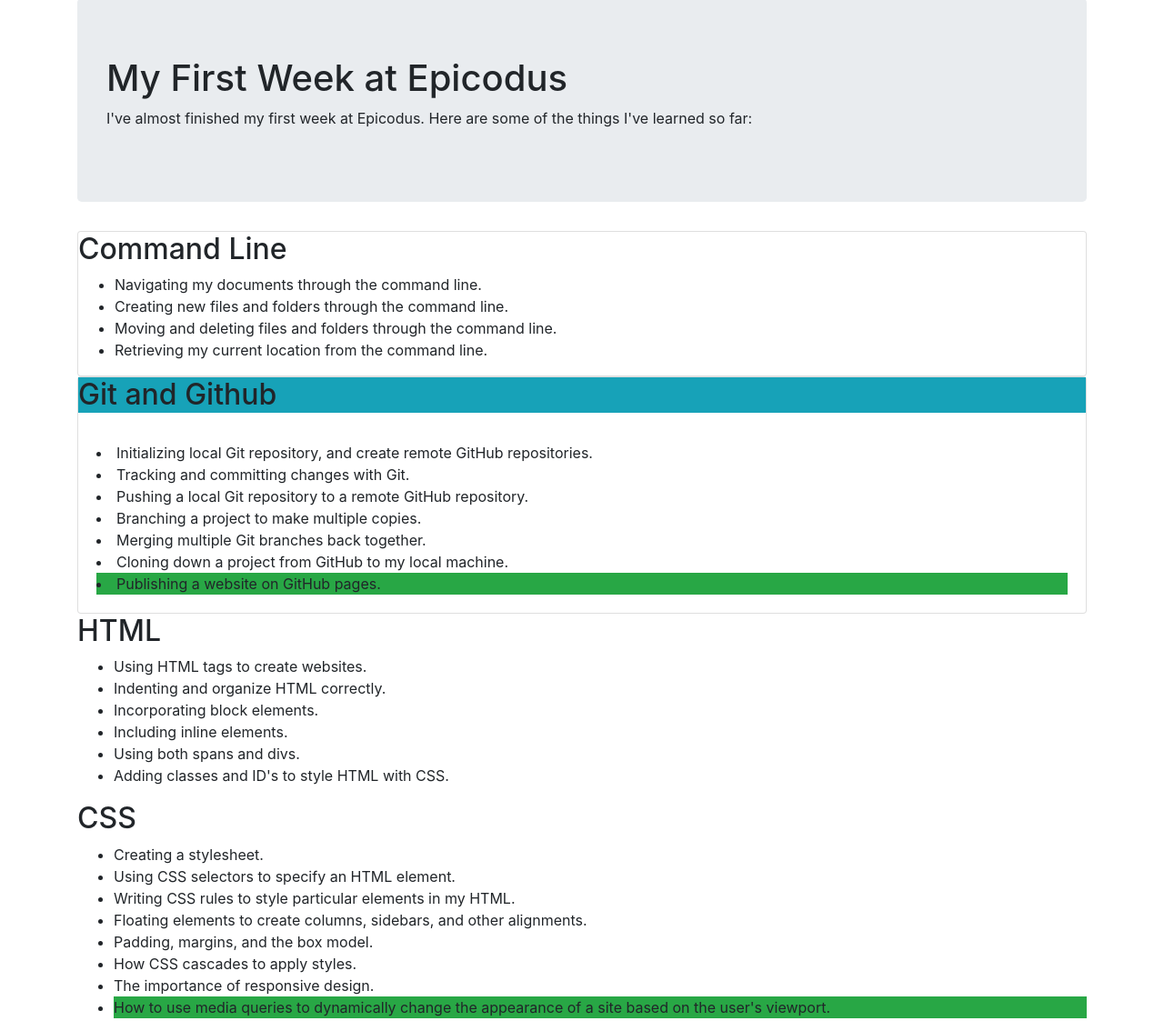
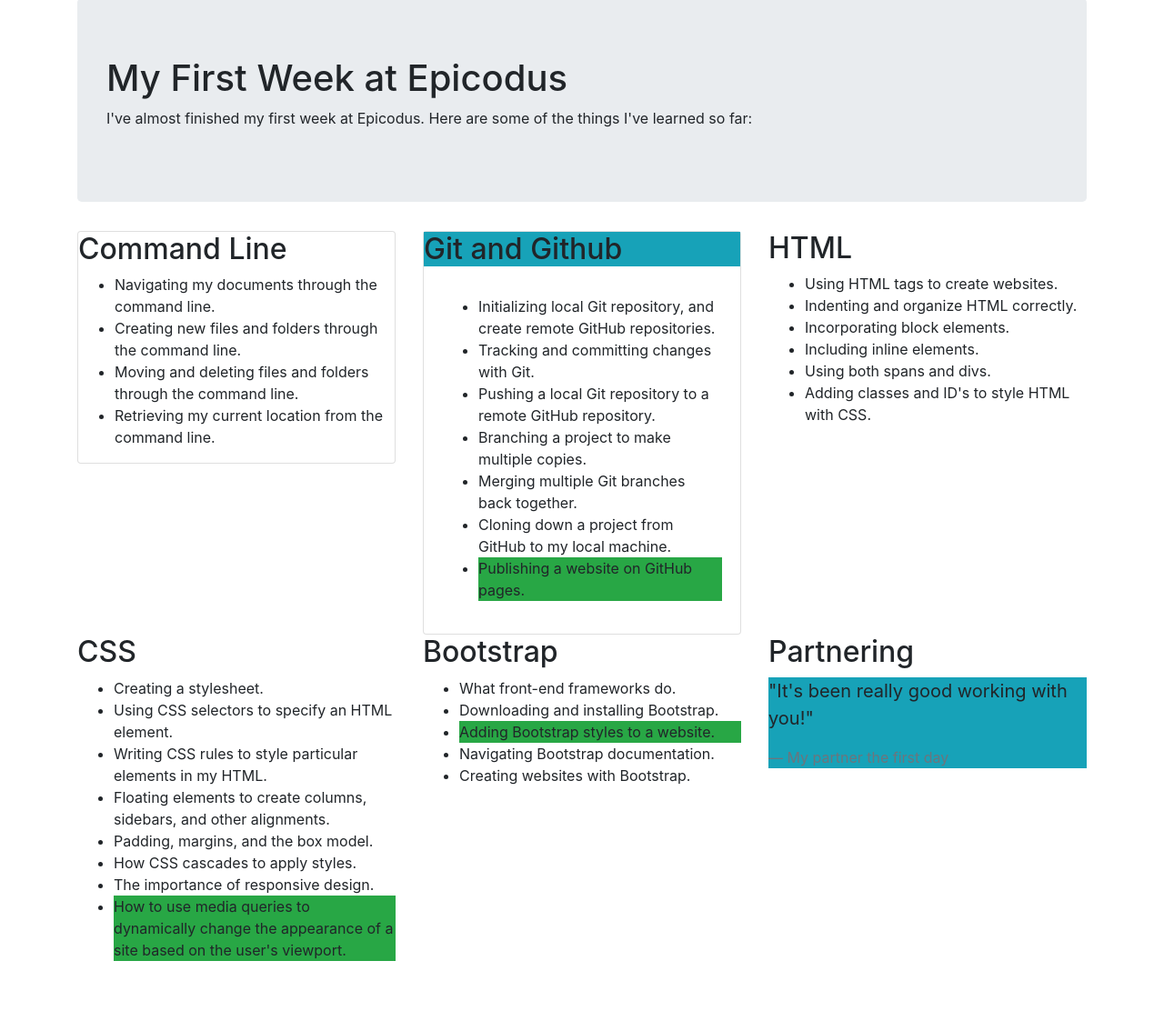
Before and after one commit to austinlords/week-in-review, a plain HTML site: page index.html in a window 1280 px wide. Shown: the part 2-1125 px from the top of the page at 91% size. After the commit the page ends 1075 px from the top, so only its background shows below. Drawn offline with Linux system fonts and the light colour scheme.

Commit message:
add basic Bootstrap grid

```diff
--- a/index.html
+++ b/index.html
@@ -12,6 +12,8 @@
           I've almost finished my first week at Epicodus. Here are some of the things I've learned so far:
         </p>
       </div>
+      <div class="row">
+        <div class="col-md-4">
           <div class="card">
             <h2>Command Line</h2>
             <ul>
@@ -21,11 +23,13 @@
               <li>Retrieving my current location from the command line.</li>
             </ul>
           </div>
+        </div>
+        <div class="col-md-4">
           <div class="card">
             <div class="card-heading">
               <h2 class="card-title bg-info">Git and Github</h2>
             </div>
-        <div class="card-body"
+            <div class="card-body">
               <ul>
                 <li>Initializing local Git repository, and create remote GitHub repositories.</li>
                 <li>Tracking and committing changes with Git.</li>
@@ -37,6 +41,8 @@
               </ul>
             </div>
           </div>
+        </div>
+        <div class="col-md-4">
           <h2>HTML</h2>
           <ul>
             <li>Using HTML tags to create websites.</li>
@@ -46,6 +52,10 @@
             <li>Using both spans and divs.</li>
             <li>Adding classes and ID's to style HTML with CSS.</li>
           </ul>
+        </div>
+      </div>
+        <div class="row">
+          <div class="col-md-4">
             <h2>CSS</h2>
             <ul>
               <li>Creating a stylesheet.</li>
@@ -57,6 +67,8 @@
               <li>The importance of responsive design.</li>
               <li class="bg-success">How to use media queries to dynamically change the appearance of a site based on the user's viewport.</li>
             </ul>
+          </div>
+          <div class="col-md-4">
             <h2>Bootstrap</h2>
             <ul>
               <li>What front-end frameworks do.</li>
@@ -65,11 +77,15 @@
               <li>Navigating Bootstrap documentation.</li>
               <li>Creating websites with Bootstrap.</li>
             </ul>
+          </div>
+          <div class="col-md-4">
             <h2>Partnering</h2>
             <blockquote class="bg-info blockquote">
              <p>"It's been really good working with you!"</p>
              <footer class="blockquote-footer">My partner the first day</footer>
            </blockquote>
           </div>
+        </div>
+      </div>
   </body>
 </html>
```
Lines whose indentation alone changed are shown as unchanged.
